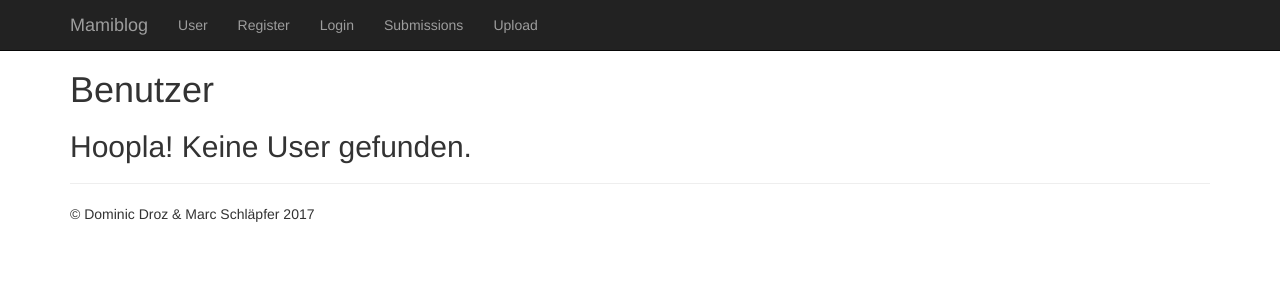
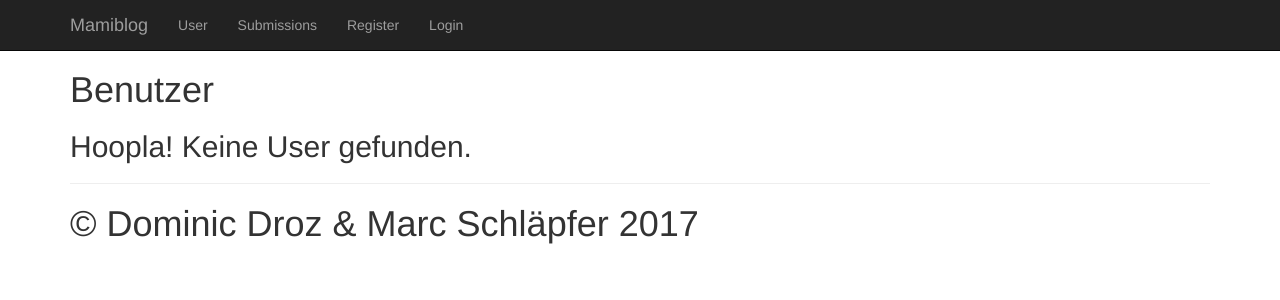
Before and after one commit to iowaclassbattleship/Mamiblog, a PHP site: page /user in a window 1280 px wide. Shown: the top 300 px of the page. Run offline with PHP 8.4, Linux system fonts and the light colour scheme; data that the repository does not hold is empty; a stand-in replaces the project's code that opens the database connection; some libraries are stand-ins or nearby versions.

Commit message:
fix duplicates

```diff
--- a/controller/UserController.php
+++ b/controller/UserController.php
@@ -65,7 +65,10 @@ class UserController
         }
 
     }
-
-
+    public function logout()
+    {
+        SESSION_DESTROY();
+        header('Location: /blog');
+    }
 
 }
--- a/view/header.php
+++ b/view/header.php
@@ -20,9 +20,9 @@
       <script src="https://oss.maxcdn.com/respond/1.4.2/respond.min.js"></script>
     <![endif]-->
   </head>
-  <body>
-
-    <nav class="navbar navbar-inverse navbar-fixed-top">
+  <?php
+  if(isset($_SESSION['user'])){
+      echo'<nav class="navbar navbar-inverse navbar-fixed-top">
       <div class="container">
         <div class="navbar-header">
           <button type="button" class="navbar-toggle collapsed" data-toggle="collapse" data-target="#navbar" aria-expanded="false" aria-controls="navbar">
@@ -31,18 +31,42 @@
             <span class="icon-bar"></span>
             <span class="icon-bar"></span>
           </button>
+          <a class="navbar-brand" href="/blog">Mamiblog</a>
+        </div>
+        <div id="navbar" class="collapse navbar-collapse">
+          <ul class="nav navbar-nav">
+            <li><a href="/user">Users</a></li>
+              <li><a href="/blog">Blogs</a></li>
+              <li><a href="/blog/create">upload</a></li>
+              <li><a href="/user/logout">Logout</a></li>
+          </ul>
+        </div><!--/.nav-collapse -->
+      </div>
+    </nav>';
+  }else{
+      echo'<nav class="navbar navbar-inverse navbar-fixed-top">
+
+    <nav class="navbar navbar-inverse navbar-fixed-top">
+      <div class="container">
+        <div class="navbar-header">
+          <button type="button" class="navbar-toggle collapsed" data-toggle="collapse" data-target="#navbar" aria-expanded="false" aria-controls="navbar">
+            <span class="icon-bar"></span>
+            <span class="icon-bar"></span>
+          </button>
           <a class="navbar-brand" href="/">Mamiblog</a>
         </div>
         <div id="navbar" class="collapse navbar-collapse">
           <ul class="nav navbar-nav">
             <li><a href="/user">User</a></li>
-            <li><a href="/user/create">Register</a></li>
+              <li><a href="/blog">Submissions</a></li>
+              <li><a href="/user/create">Register</a></li>
               <li><a href="/user/login">Login</a></li>
-              <li><a href="/blog">Submissions</a></li>
-              <li><a href="/blog/create">Upload</a></li>
           </ul>
         </div><!--/.nav-collapse -->
       </div>
-    </nav>
-    <div class="container">
-    <h1><?= $heading ?></h1>
+    </nav>';
+  }?>
+
+  </nav>
+  <div class="container">
+      <h1><?= $heading ?></h1
```
